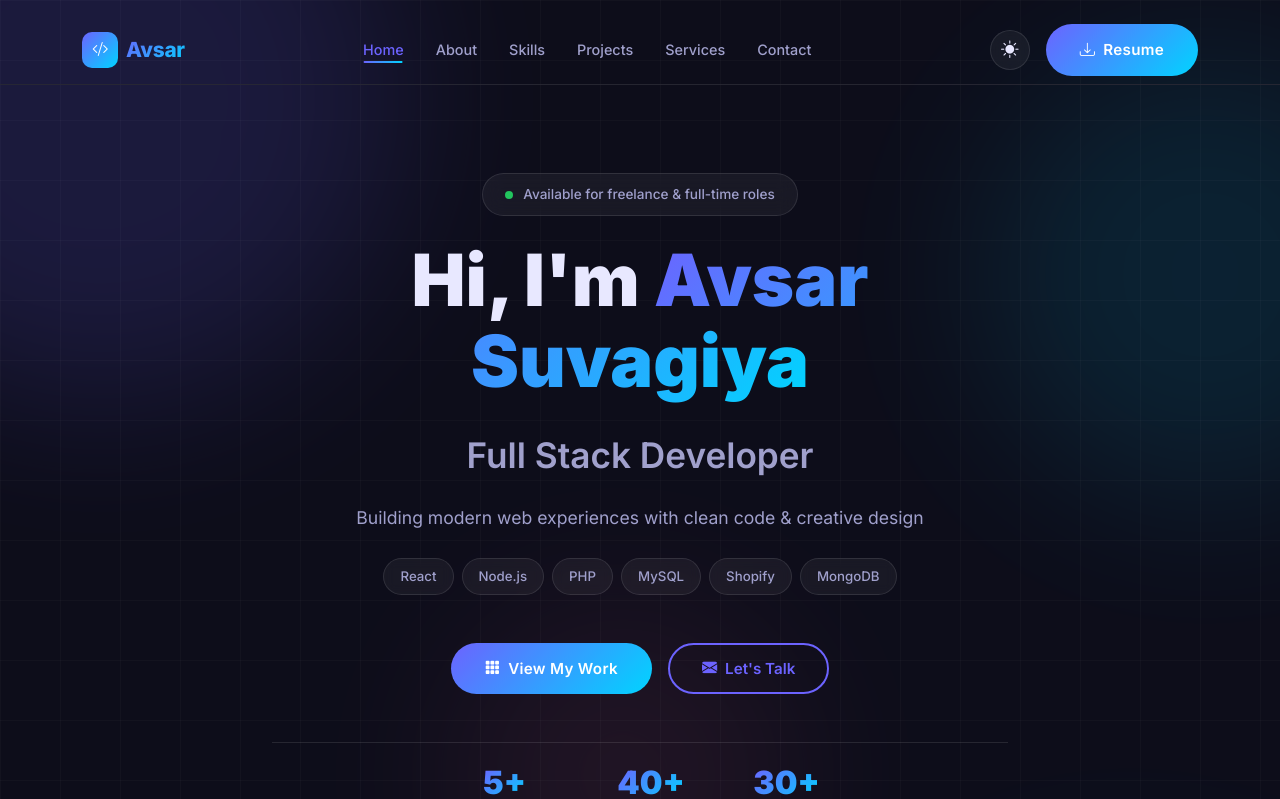
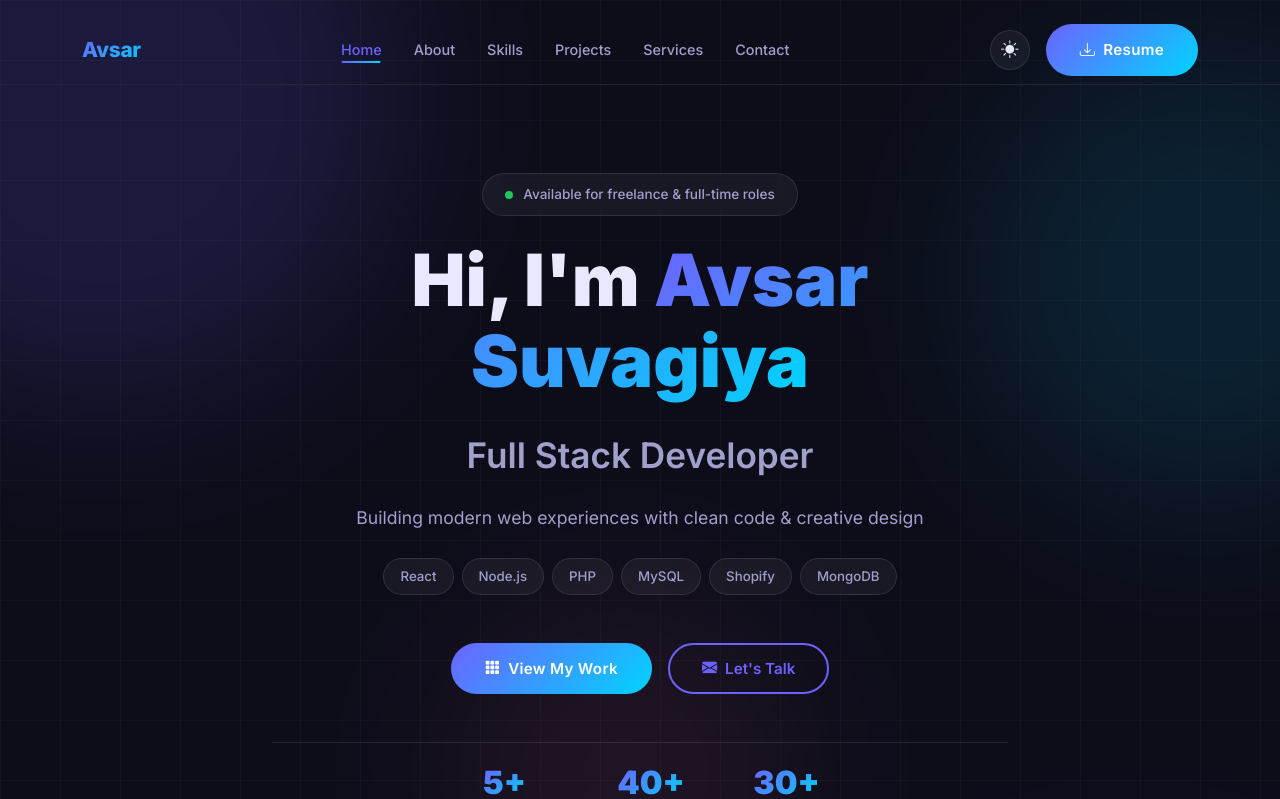
Before and after one commit to AvsarSuvagiyaCelvion/Avsar-Portfolio, a React (Vite) app: page / in a window 1280 px wide. Shown: the top 799 px of the page. Built offline with nearby package versions, Linux system fonts and the light colour scheme; no server answers.

Commit message:
don't know

```diff
--- a/src/components/Navbar/Navbar.jsx
+++ b/src/components/Navbar/Navbar.jsx
@@ -46,9 +46,7 @@ export default function Navbar() {
 
         {/* Logo */}
         <a href="#home" className="navbar-logo" onClick={e => handleNavClick(e, '#home')}>
-          <span className="logo-icon">
-            <i className="bi bi-code-slash"></i>
-          </span>
+
           <span className="gradient-text logo-name">Avsar</span>
         </a>
 
```
